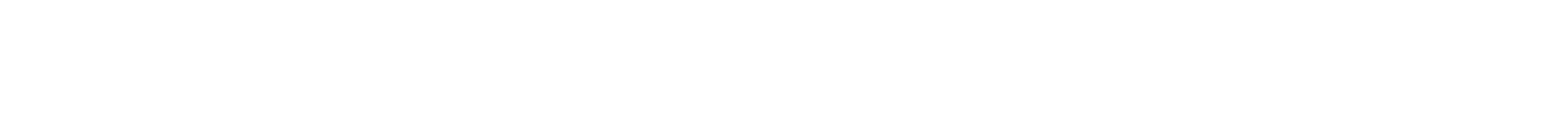
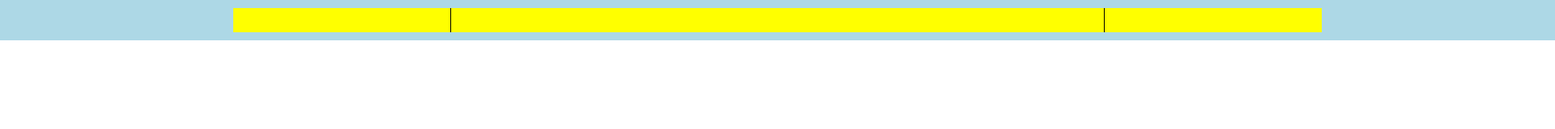
Before and after one commit to Steopa2001/htmlcss-struttura-discord, a plain HTML site: page index.html in a window 1280 px wide. Shown: the whole page at 81% size, 1920 px wide, since content can reach past the window. Drawn offline with Linux system fonts and the light colour scheme.

Commit message:
end header

```diff
--- a/index.html
+++ b/index.html
@@ -4,8 +4,26 @@
   <meta charset="UTF-8">
   <meta name="viewport" content="width=device-width, initial-scale=1.0">
   <title>Struttura Discord</title>
+  <link rel="stylesheet" href="./src/css/style.css">
 </head>
 <body>
 
+  <header>
+
+
+    <div class="hd-container">
+       <div class="box">
+        <div class="col-1"></div>
+        <div class="col-2"></div>
+        <div class="col-3"></div>
+       </div>
+    </div>
+
+  </header>
+
+  <main></main>
+
+  <footer></footer>
+
 </body>
 </html>
--- a/src/css/style.css
+++ b/src/css/style.css
@@ -3,3 +3,34 @@
   padding: 0;
   box-sizing: border-box;
 }
+
+.hd-container {
+  width: 1920px;
+  background-color: lightblue;
+  height: 50px;
+  display: flex;
+  justify-content: center;
+  align-items: center;
+}
+
+.box {
+  background-color: yellow;
+    width: 70%;
+    height: 30px;
+    display: flex;
+    justify-content: space-between;
+}
+
+.col-1 {
+  background-color: yellow;
+  width: 20%;
+  height: 30px;
+  border-right: 1px solid black;
+}
+
+.col-3 {
+  background-color: yellow;
+  width: 20%;
+  height: 30px;
+  border-left: 1px solid black;
+}
```
